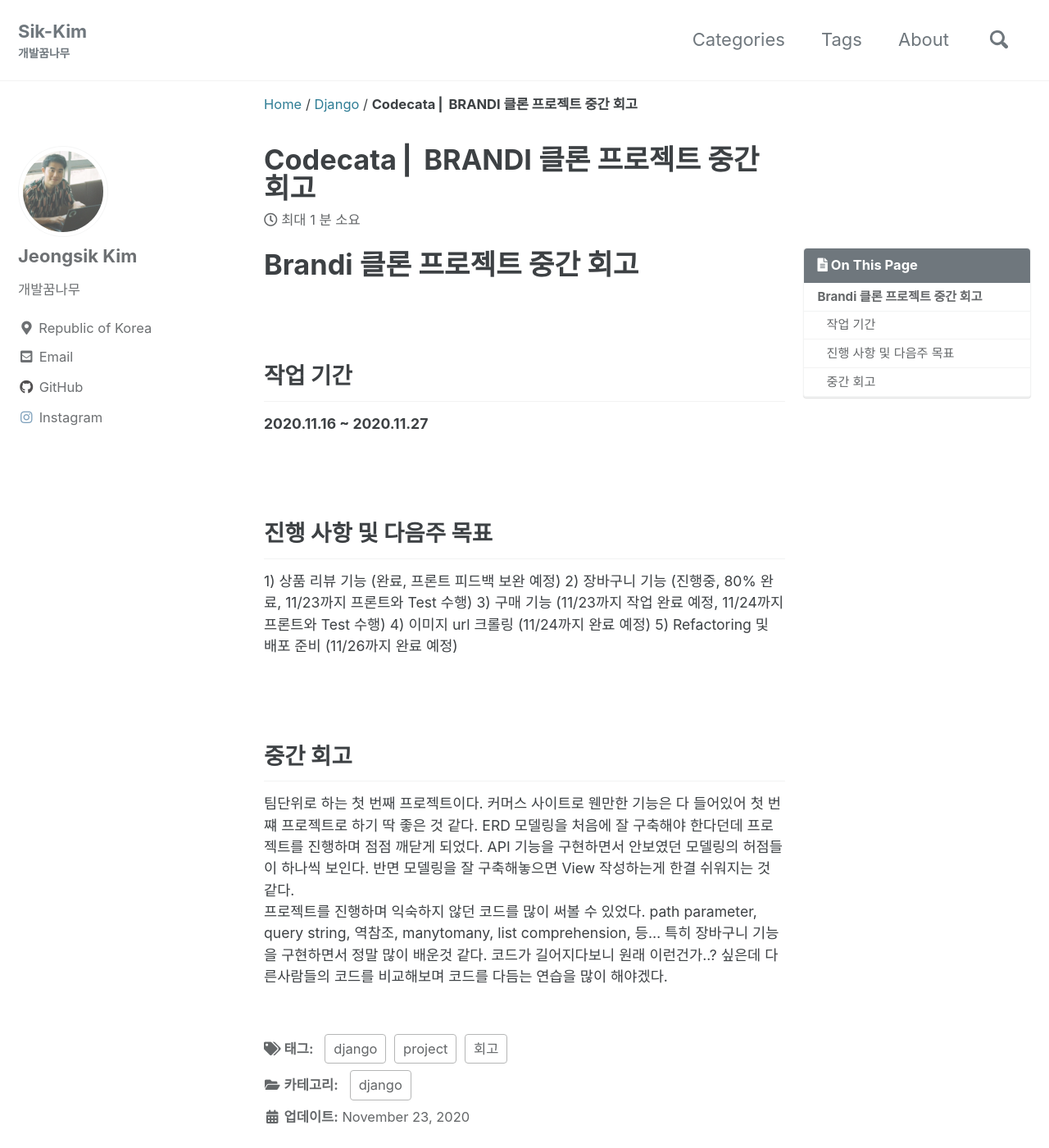
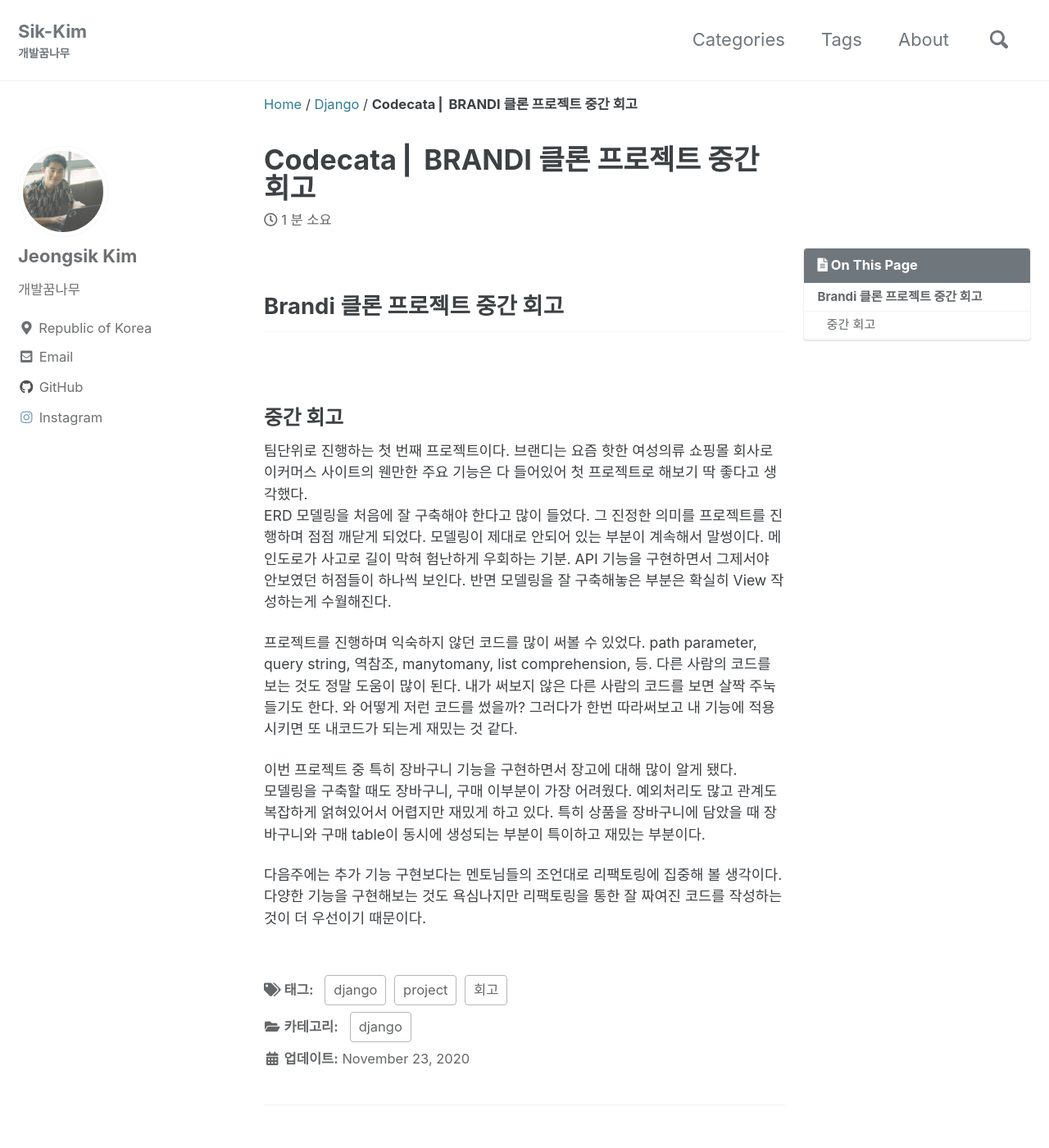
Before and after one commit to Sik-Kim/Sik-Kim.github.io, a Jekyll site: the page built from _posts/2020-11-22-trendi.md, in a window 1280 px wide and 1400 px high. Shown: the whole window at 82% size. Built offline with Jekyll 4.4.1, drawn with Linux system fonts in a browser that asks for light colours; cached includes are drawn as plain includes; comment, search, counter and statistics services are not loaded.

Commit message:
brendi review modified

```diff
--- a/_posts/2020-11-22-trendi.md
+++ b/_posts/2020-11-22-trendi.md
@@ -13,27 +13,20 @@ category :
     - django
 ---
 
-# Brandi 클론 프로젝트 중간 회고
+## Brandi 클론 프로젝트 중간 회고
 
 <br>
 
-## 작업 기간
-**2020.11.16 ~ 2020.11.27**
+### 중간 회고
+팀단위로 진행하는 첫 번째 프로젝트이다. 브랜디는 요즘 핫한 여성의류 쇼핑몰 회사로 이커머스 사이트의 웬만한 주요 기능은 다 들어있어 첫 프로젝트로 해보기 딱 좋다고 생각했다.
+ERD 모델링을 처음에 잘 구축해야 한다고 많이 들었다. 그 진정한 의미를 프로젝트를 진행하며 점점 깨닫게 되었다. 모델링이 제대로 안되어 있는 부분이 계속해서 말썽이다. 메인도로가 사고로 길이 막혀 험난하게 우회하는 기분. API 기능을 구현하면서 그제서야 안보였던 허점들이 하나씩 보인다. 반면 모델링을 잘 구축해놓은 부분은 확실히 View 작성하는게 수월해진다.
 
-<br>
+프로젝트를 진행하며 익숙하지 않던 코드를 많이 써볼 수 있었다. path parameter, query string, 역참조, manytomany, list comprehension, 등. 다른 사람의 코드를 보는 것도 정말 도움이 많이 된다. 내가 써보지 않은 다른 사람의 코드를 보면 살짝 주눅들기도 한다. 와 어떻게 저런 코드를 썼을까? 그러다가 한번 따라써보고 내 기능에 적용시키면 또 내코드가 되는게 재밌는 것 같다.
 
-## 진행 사항 및 다음주 목표
-1) 상품 리뷰 기능 (완료, 프론트 피드백 보완 예정)
-2) 장바구니 기능 (진행중, 80% 완료, 11/23까지 프론트와 Test 수행)
-3) 구매 기능 (11/23까지 작업 완료 예정, 11/24까지 프론트와 Test 수행)
-4) 이미지 url 크롤링 (11/24까지 완료 예정)
-5) Refactoring 및 배포 준비 (11/26까지 완료 예정)
+이번 프로젝트 중 특히 장바구니 기능을 구현하면서 장고에 대해 많이 알게 됐다.
+모델링을 구축할 때도 장바구니, 구매 이부분이 가장 어려웠다. 예외처리도 많고 관계도 복잡하게 얽혀있어서 어렵지만 재밌게 하고 있다.
+특히 상품을 장바구니에 담았을 때 장바구니와 구매 table이 동시에 생성되는 부분이 특이하고 재밌는 부분이다.
 
-<br>
 
-## 중간 회고
-팀단위로 하는 첫 번째 프로젝트이다. 커머스 사이트로 웬만한 기능은 다 들어있어 첫 번쨰 프로젝트로 하기 딱 좋은 것 같다.
-ERD 모델링을 처음에 잘 구축해야 한다던데 프로젝트를 진행하며 점점 깨닫게 되었다. API 기능을 구현하면서 안보였던 모델링의 허점들이 하나씩 보인다. 반면 모델링을 잘 구축해놓으면 View 작성하는게 한결 쉬워지는 것 같다.
-프로젝트를 진행하며 익숙하지 않던 코드를 많이 써볼 수 있었다. path parameter, query string, 역참조, manytomany, list comprehension, 등...
-특히 장바구니 기능을 구현하면서 정말 많이 배운것 같다.
-코드가 길어지다보니 원래 이런건가..? 싶은데 다른사람들의 코드를 비교해보며 코드를 다듬는 연습을 많이 해야겠다.
+다음주에는 추가 기능 구현보다는 멘토님들의 조언대로 리팩토링에 집중해 볼 생각이다.
+다양한 기능을 구현해보는 것도 욕심나지만 리팩토링을 통한 잘 짜여진 코드를 작성하는 것이 더 우선이기 때문이다.
```
